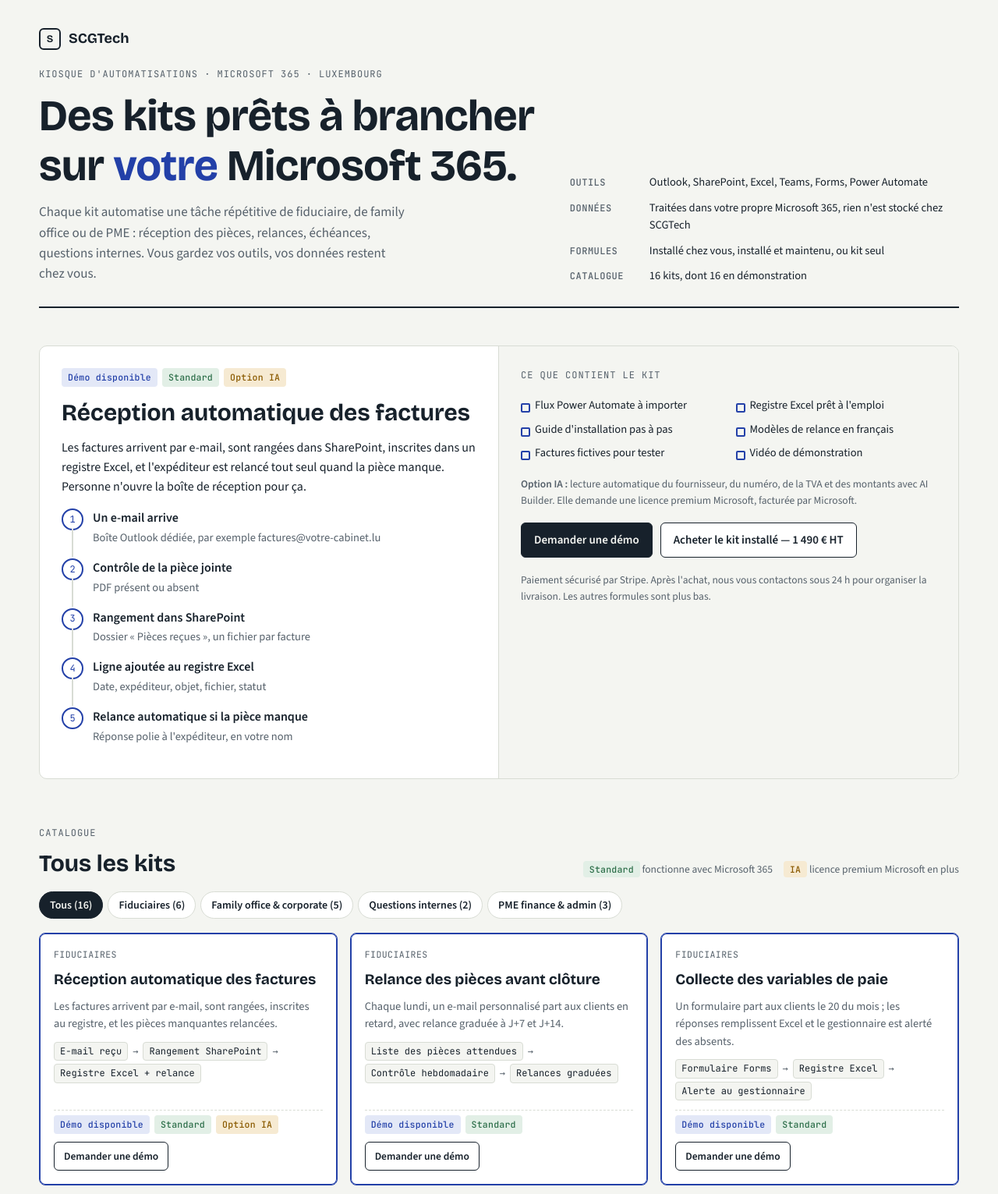
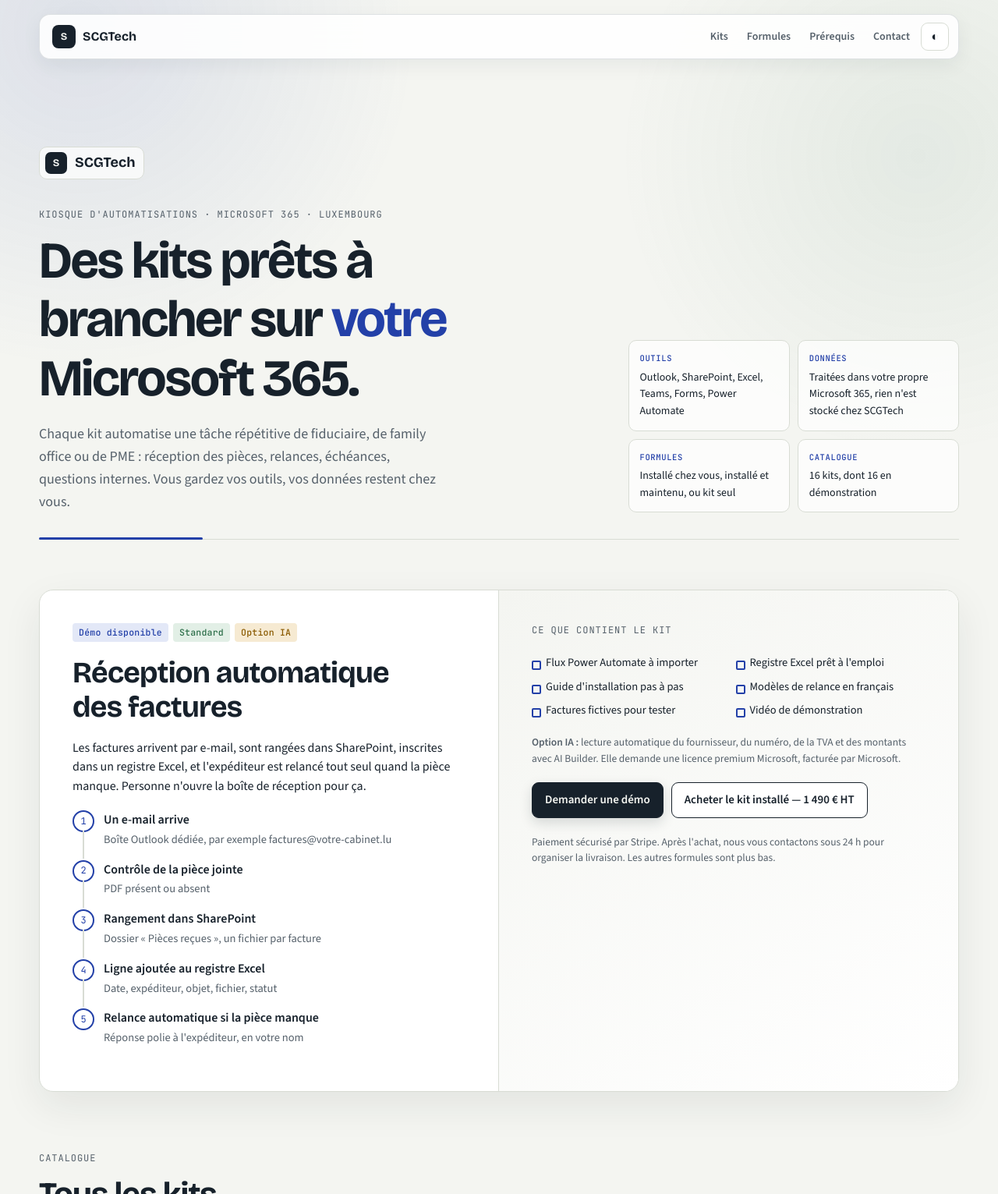
Before and after one commit to eracconseil/kiosque-scgtech, a plain HTML site: page index.html in a window 1280 px wide. Shown: the top 1531 px of the page at 78% size. Drawn offline with nearby package versions, Linux system fonts and the light colour scheme.

Commit message:
Moderniser le design et le layout du Kiosque SCGTech
Publie le catalogue complet depuis index.html, améliore la navigation, la hiérarchie visuelle, les cartes et le responsive, tout en conservant les 16 kits et leurs fonctionnalités.

```diff
--- a/index_2.html
+++ b/index.html
@@ -13,6 +13,8 @@
   --paper:#f4f5f1; --shelf:#ffffff; --ink:#17212b; --muted:#56616b; --rule:#d8dcd4;
   --cobalt:#2340a8; --cobalt-soft:#e3e8f7;
   --std:#2c6e49; --std-soft:#e2efe6; --ia:#8a5a00; --ia-soft:#f6ead2; --wait:#6b7280; --wait-soft:#eceee9;
+  --paper-rgb:244,245,241; --shelf-rgb:255,255,255;
+  --shadow:0 18px 50px rgba(23,33,43,.08); --shadow-soft:0 8px 24px rgba(23,33,43,.06);
   --display:"Bricolage Grotesque","Avenir Next","Segoe UI",Arial,sans-serif;
   --body:"Source Sans 3","Segoe UI",system-ui,-apple-system,Arial,sans-serif;
   --mono:"JetBrains Mono",ui-monospace,Menlo,Consolas,monospace;
@@ -20,36 +22,56 @@
 @media (prefers-color-scheme: dark){:root:not([data-theme="light"]){
   --paper:#12171c; --shelf:#1a2128; --ink:#e7ebee; --muted:#9aa5ae; --rule:#2c353d;
   --cobalt:#8ea4f2; --cobalt-soft:#1f2a4a;
-  --std:#7cc79b; --std-soft:#183325; --ia:#e2b65f; --ia-soft:#3a2d12; --wait:#a3a9b0; --wait-soft:#242b31; color-scheme:dark}}
+  --std:#7cc79b; --std-soft:#183325; --ia:#e2b65f; --ia-soft:#3a2d12; --wait:#a3a9b0; --wait-soft:#242b31;
+  --paper-rgb:18,23,28; --shelf-rgb:26,33,40; --shadow:0 18px 50px rgba(0,0,0,.24); --shadow-soft:0 8px 24px rgba(0,0,0,.18); color-scheme:dark}}
 :root[data-theme="dark"]{
   --paper:#12171c; --shelf:#1a2128; --ink:#e7ebee; --muted:#9aa5ae; --rule:#2c353d;
   --cobalt:#8ea4f2; --cobalt-soft:#1f2a4a;
-  --std:#7cc79b; --std-soft:#183325; --ia:#e2b65f; --ia-soft:#3a2d12; --wait:#a3a9b0; --wait-soft:#242b31; color-scheme:dark}
+  --std:#7cc79b; --std-soft:#183325; --ia:#e2b65f; --ia-soft:#3a2d12; --wait:#a3a9b0; --wait-soft:#242b31;
+  --paper-rgb:18,23,28; --shelf-rgb:26,33,40; --shadow:0 18px 50px rgba(0,0,0,.24); --shadow-soft:0 8px 24px rgba(0,0,0,.18); color-scheme:dark}
+:root[data-theme="light"]{color-scheme:light}
 *{box-sizing:border-box}
-body{background:var(--paper);color:var(--ink);font-family:var(--body);font-size:16px;line-height:1.55;
-  padding-left:max(16px,env(safe-area-inset-left,0px));padding-right:max(16px,env(safe-area-inset-right,0px));padding-block:28px 48px}
-.wrap{max-width:1180px;margin:0 auto;display:flex;flex-direction:column;gap:48px}
+html{scroll-behavior:smooth;scroll-padding-top:100px}
+body{margin:0;background:var(--paper);color:var(--ink);font-family:var(--body);font-size:16px;line-height:1.55;
+  padding-left:max(16px,env(safe-area-inset-left,0px));padding-right:max(16px,env(safe-area-inset-right,0px));padding-block:18px 48px;overflow-x:hidden}
+body::before{content:"";position:fixed;inset:0;z-index:-1;pointer-events:none;background:
+  radial-gradient(circle at 8% 5%,rgba(35,64,168,.11),transparent 27rem),
+  radial-gradient(circle at 92% 25%,rgba(44,110,73,.08),transparent 24rem)}
+.wrap{max-width:1180px;margin:0 auto;display:flex;flex-direction:column;gap:64px}
 a{color:var(--cobalt)}
 h1,h2,h3{font-family:var(--display);text-wrap:balance;margin:0;line-height:1.15}
 .eyebrow{font-family:var(--mono);font-size:12px;letter-spacing:.08em;text-transform:uppercase;color:var(--muted)}
+.skip-link{position:fixed;left:16px;top:10px;z-index:20;transform:translateY(-150%);background:var(--ink);color:var(--paper);padding:8px 12px;border-radius:7px;text-decoration:none;font-weight:600}
+.skip-link:focus{transform:none}
+/* Navigation */
+.site-nav{position:sticky;top:12px;z-index:10;display:flex;align-items:center;justify-content:space-between;gap:18px;padding:10px 12px 10px 16px;border:1px solid rgba(128,138,146,.25);border-radius:14px;background:rgba(var(--shelf-rgb),.88);box-shadow:var(--shadow-soft);backdrop-filter:blur(16px);-webkit-backdrop-filter:blur(16px)}
+.nav-brand{display:flex;align-items:center;gap:9px;color:var(--ink);text-decoration:none;font-family:var(--display);font-weight:700;white-space:nowrap}
+.nav-mark{width:30px;height:30px;border-radius:8px;display:grid;place-items:center;background:var(--ink);color:var(--paper);font-size:13px}
+.nav-links{display:flex;align-items:center;justify-content:flex-end;gap:4px}
+.nav-links a{color:var(--muted);text-decoration:none;font-size:14px;font-weight:600;padding:7px 10px;border-radius:7px}
+.nav-links a:hover{color:var(--ink);background:var(--paper)}
+.theme-toggle{width:36px;height:36px;padding:0;justify-content:center;border-color:var(--rule);border-radius:9px;font-size:16px}
+@media (max-width:760px){.site-nav{overflow-x:auto;justify-content:flex-start}.nav-links{min-width:max-content}.nav-brand{margin-right:auto}.nav-links a{padding-inline:8px}.nav-links a:nth-child(3),.nav-links a:nth-child(4){display:none}}
 /* Hero */
-header.hero{display:grid;grid-template-columns:minmax(0,1.3fr) minmax(0,1fr);gap:32px;align-items:end;border-bottom:2px solid var(--ink);padding-bottom:28px}
+header.hero{display:grid;grid-template-columns:minmax(0,1.25fr) minmax(320px,.75fr);gap:48px;align-items:end;padding:48px 0 34px;border-bottom:1px solid var(--rule);position:relative}
+header.hero::after{content:"";position:absolute;left:0;bottom:-1px;width:clamp(100px,18vw,210px);height:3px;background:var(--cobalt);border-radius:2px}
 @media (max-width:820px){header.hero{grid-template-columns:minmax(0,1fr)}}
-.brand{display:flex;align-items:center;gap:10px;font-family:var(--display);font-weight:700;font-size:18px;margin-bottom:22px}
-.brand span.mark{width:28px;height:28px;border:2px solid var(--ink);border-radius:6px;display:grid;place-items:center;font-size:13px}
-h1{font-size:clamp(34px,5.2vw,56px);font-weight:700;letter-spacing:-.01em}
+.brand{display:inline-flex;align-items:center;gap:10px;font-family:var(--display);font-weight:700;font-size:18px;margin-bottom:24px;padding:6px 10px 6px 7px;border:1px solid var(--rule);border-radius:10px;background:rgba(var(--shelf-rgb),.7)}
+.brand span.mark{width:28px;height:28px;background:var(--ink);color:var(--paper);border-radius:7px;display:grid;place-items:center;font-size:13px}
+h1{font-size:clamp(38px,5.6vw,66px);font-weight:700;letter-spacing:-.035em;max-width:16ch}
 h1 em{font-style:normal;color:var(--cobalt)}
-.lede{color:var(--muted);max-width:56ch;margin:14px 0 0;font-size:17px}
-.facts{display:flex;flex-direction:column;gap:10px;font-size:14.5px}
-.fact{display:grid;grid-template-columns:auto minmax(0,1fr);gap:10px;align-items:baseline}
-.fact b{font-family:var(--mono);font-size:12px;font-weight:500;color:var(--muted);letter-spacing:.04em;text-transform:uppercase;min-width:92px}
+.lede{color:var(--muted);max-width:58ch;margin:18px 0 0;font-size:18px;line-height:1.6}
+.facts{display:grid;grid-template-columns:repeat(2,minmax(0,1fr));gap:10px;font-size:14px}
+.fact{display:flex;flex-direction:column;gap:5px;padding:14px;border:1px solid var(--rule);border-radius:10px;background:rgba(var(--shelf-rgb),.7);min-width:0}
+.fact b{font-family:var(--mono);font-size:10.5px;font-weight:500;color:var(--cobalt);letter-spacing:.06em;text-transform:uppercase}
+@media (max-width:480px){.facts{grid-template-columns:minmax(0,1fr)}header.hero{padding-top:30px;gap:30px}}
 /* Featured kit */
-section.feature{display:grid;grid-template-columns:minmax(0,1fr) minmax(0,1fr);gap:0;background:var(--shelf);border:1px solid var(--rule);border-radius:10px;overflow:hidden}
+section.feature{display:grid;grid-template-columns:minmax(0,1fr) minmax(0,1fr);gap:0;background:var(--shelf);border:1px solid var(--rule);border-radius:18px;overflow:hidden;box-shadow:var(--shadow)}
 @media (max-width:820px){section.feature{grid-template-columns:minmax(0,1fr)}}
-.feature .left{padding:28px;display:flex;flex-direction:column;gap:16px;border-right:1px solid var(--rule);min-width:0}
+.feature .left{padding:clamp(24px,4vw,42px);display:flex;flex-direction:column;gap:18px;border-right:1px solid var(--rule);min-width:0}
 @media (max-width:820px){.feature .left{border-right:0;border-bottom:1px solid var(--rule)}}
-.feature .right{padding:28px;display:flex;flex-direction:column;gap:18px;min-width:0;background:var(--paper)}
-.feature h2{font-size:30px}
+.feature .right{padding:clamp(24px,4vw,42px);display:flex;flex-direction:column;gap:20px;min-width:0;background:linear-gradient(145deg,var(--paper),var(--shelf))}
+.feature h2{font-size:clamp(28px,3vw,38px);letter-spacing:-.02em}
 .feature p{margin:0}
 .circuit{list-style:none;margin:0;padding:0;display:flex;flex-direction:column;gap:0}
 .circuit li{display:grid;grid-template-columns:28px minmax(0,1fr);gap:12px;align-items:start;position:relative;padding-bottom:14px}
@@ -65,41 +87,44 @@
 .b-std{color:var(--std);background:var(--std-soft)} .b-ia{color:var(--ia);background:var(--ia-soft)}
 .b-demo{color:var(--cobalt);background:var(--cobalt-soft)} .b-prep{color:var(--wait);background:var(--wait-soft)}
 .actions{display:flex;flex-wrap:wrap;gap:10px}
-button,.btn{font:inherit;font-weight:600;font-size:15px;border-radius:6px;padding:10px 16px;cursor:pointer;border:1.5px solid var(--ink);background:var(--shelf);color:var(--ink);text-decoration:none;display:inline-flex;align-items:center;gap:8px}
-button.primary,.btn.primary{background:var(--ink);color:var(--paper)}
+button,.btn{font:inherit;font-weight:600;font-size:15px;border-radius:9px;padding:10px 16px;cursor:pointer;border:1.5px solid var(--ink);background:var(--shelf);color:var(--ink);text-decoration:none;display:inline-flex;align-items:center;gap:8px;transition:transform .18s ease,box-shadow .18s ease,background .18s ease}
+button.primary,.btn.primary{background:var(--ink);color:var(--paper);box-shadow:0 6px 16px rgba(23,33,43,.15)}
+button:not(:disabled):hover,.btn:hover{transform:translateY(-1px);box-shadow:0 6px 16px rgba(23,33,43,.1)}
 button:disabled{opacity:.55;cursor:default}
 button:focus-visible,.btn:focus-visible,summary:focus-visible{outline:3px solid var(--cobalt);outline-offset:2px}
 .note{font-size:13.5px;color:var(--muted)}
 /* Catalogue */
 .cat-head{display:flex;flex-wrap:wrap;justify-content:space-between;align-items:end;gap:16px}
-.cat-head h2{font-size:30px}
+.cat-head h2{font-size:clamp(30px,4vw,42px);letter-spacing:-.025em}
 .filters{display:flex;flex-wrap:wrap;gap:6px}
-.chip{font:inherit;font-size:14px;font-weight:600;border-radius:999px;padding:6px 13px;border:1.5px solid var(--rule);background:var(--shelf);color:var(--ink);cursor:pointer}
+.chip{font:inherit;font-size:14px;font-weight:600;border-radius:999px;padding:8px 14px;border:1.5px solid var(--rule);background:rgba(var(--shelf-rgb),.75);color:var(--ink);cursor:pointer}
 .chip[aria-pressed="true"]{border-color:var(--ink);background:var(--ink);color:var(--paper)}
 .legend{display:flex;flex-wrap:wrap;gap:14px;font-size:13.5px;color:var(--muted);align-items:center}
-.grid{display:grid;grid-template-columns:repeat(auto-fill,minmax(300px,1fr));gap:16px}
+.grid{display:grid;grid-template-columns:repeat(auto-fill,minmax(300px,1fr));gap:18px}
 @media (max-width:380px){.grid{grid-template-columns:minmax(0,1fr)}}
-article.kit{background:var(--shelf);border:1px solid var(--rule);border-radius:8px;padding:18px;display:flex;flex-direction:column;gap:12px;min-width:0}
-article.kit.flag{border-color:var(--cobalt);box-shadow:inset 0 0 0 1px var(--cobalt)}
+article.kit{background:var(--shelf);border:1px solid var(--rule);border-radius:14px;padding:20px;display:flex;flex-direction:column;gap:13px;min-width:0;box-shadow:0 1px 0 rgba(23,33,43,.03);position:relative;overflow:hidden}
+article.kit::before{content:"";position:absolute;inset:0 auto 0 0;width:3px;background:var(--rule);transition:background .18s ease}
+article.kit.flag{border-color:color-mix(in srgb,var(--cobalt) 50%,var(--rule));box-shadow:var(--shadow-soft)}
+article.kit.flag::before{background:var(--cobalt)}
 .kit .top{display:flex;justify-content:space-between;gap:10px;align-items:start}
 .kit .seg{font-family:var(--mono);font-size:11.5px;color:var(--muted);letter-spacing:.04em;text-transform:uppercase}
-.kit h3{font-size:19px;font-weight:700}
+.kit h3{font-size:21px;font-weight:700;letter-spacing:-.01em}
 .kit p{margin:0;font-size:14.5px;color:var(--muted)}
 .flow{display:flex;flex-wrap:wrap;align-items:center;gap:4px 6px;font-family:var(--mono);font-size:12px}
-.flow span{border:1px solid var(--rule);border-radius:4px;padding:2px 7px;background:var(--paper)}
+.flow span{border:1px solid var(--rule);border-radius:6px;padding:3px 7px;background:var(--paper)}
 .flow i{font-style:normal;color:var(--muted)}
 .kit .foot{margin-top:auto;display:flex;justify-content:space-between;align-items:center;gap:10px;flex-wrap:wrap;padding-top:6px;border-top:1px dashed var(--rule)}
 .kit .foot button{font-size:13.5px;padding:7px 12px}
 .empty{color:var(--muted);padding:20px 0}
 /* Offres */
-.offers{display:grid;grid-template-columns:repeat(3,minmax(0,1fr));gap:16px}
+.offers{display:grid;grid-template-columns:repeat(3,minmax(0,1fr));gap:18px}
 @media (max-width:820px){.offers{grid-template-columns:minmax(0,1fr)}}
-.offer{border-top:4px solid var(--ink);background:var(--shelf);padding:20px;display:flex;flex-direction:column;gap:10px;min-width:0}
-.offer.mid{border-top-color:var(--cobalt)}
+.offer{border:1px solid var(--rule);border-top:4px solid var(--ink);border-radius:0 0 14px 14px;background:var(--shelf);padding:24px;display:flex;flex-direction:column;gap:11px;min-width:0;box-shadow:var(--shadow-soft)}
+.offer.mid{border-top-color:var(--cobalt);transform:translateY(-8px)}
 .offer h3{font-size:21px}
 .offer .price{font-family:var(--mono);font-size:13.5px;color:var(--muted)}
 .offer ul{margin:0;padding-left:18px;font-size:14.5px}
-.offer.mid{box-shadow:inset 0 0 0 1.5px var(--cobalt)}
+.offer.mid{box-shadow:inset 0 0 0 1px var(--cobalt),var(--shadow)}
 .why{border-left:3px solid var(--cobalt);padding:4px 0 4px 18px;max-width:72ch}
 .why h3{font-size:19px;margin-bottom:6px}
 .why p{margin:0;color:var(--muted);font-size:15px}
@@ -110,21 +135,37 @@
 .req{margin:0;padding:0;list-style:none;display:flex;flex-direction:column;gap:12px;font-size:15px}
 .req li{display:grid;grid-template-columns:auto minmax(0,1fr);gap:12px}
 .req li b{font-family:var(--mono);font-size:12px;font-weight:500;padding-top:3px;color:var(--cobalt)}
-.contact{background:var(--ink);color:var(--paper);border-radius:10px;padding:24px;display:flex;flex-direction:column;gap:14px}
+.contact{background:var(--ink);color:var(--paper);border-radius:16px;padding:clamp(24px,4vw,36px);display:flex;flex-direction:column;gap:14px;box-shadow:var(--shadow)}
 .contact h2{color:var(--paper)}
 .contact p{margin:0;opacity:.85}
 .mail{font-family:var(--mono);font-size:17px;user-select:all;word-break:break-all}
 .contact button{border-color:var(--paper);background:transparent;color:var(--paper)}
 .contact button.primary{background:var(--paper);color:var(--ink)}
-footer{border-top:1px solid var(--rule);padding-top:16px;font-size:13px;color:var(--muted);display:flex;flex-wrap:wrap;gap:8px 24px;justify-content:space-between}
-.toast{position:fixed;left:50%;transform:translateX(-50%);bottom:calc(20px + env(safe-area-inset-bottom,0px));background:var(--ink);color:var(--paper);padding:10px 16px;border-radius:6px;font-size:14px;max-width:calc(100% - 32px)}
-@media (prefers-reduced-motion:no-preference){article.kit{transition:border-color .15s}article.kit:hover{border-color:var(--muted)}}
+footer{border-top:1px solid var(--rule);padding-top:20px;font-size:13px;color:var(--muted);display:flex;flex-wrap:wrap;gap:10px 24px;justify-content:space-between;align-items:center}
+.deerflow{color:inherit;text-decoration:none;opacity:.65;font-family:var(--mono);font-size:11px}.deerflow:hover{opacity:1}
+.toast{position:fixed;left:50%;transform:translateX(-50%);bottom:calc(20px + env(safe-area-inset-bottom,0px));z-index:30;background:var(--ink);color:var(--paper);padding:11px 16px;border-radius:9px;font-size:14px;max-width:calc(100% - 32px);box-shadow:var(--shadow)}
+@media (max-width:820px){.offer.mid{transform:none}.wrap{gap:52px}}
+@media (prefers-reduced-motion:no-preference){article.kit{transition:transform .2s ease,border-color .2s ease,box-shadow .2s ease}article.kit:hover{transform:translateY(-3px);border-color:var(--muted);box-shadow:var(--shadow-soft)}.hero>div{animation:reveal .55s ease both}.hero>div+div{animation-delay:.09s}@keyframes reveal{from{opacity:0;transform:translateY(12px)}to{opacity:1;transform:none}}}
+@media (prefers-reduced-motion:reduce){html{scroll-behavior:auto}button,.btn{transition:none}}
 </style>
 </head>
 <body>
 
+<a class="skip-link" href="#contenu">Aller au contenu</a>
 <div class="wrap">
-  <header class="hero">
+  <nav class="site-nav" aria-label="Navigation principale">
+    <a class="nav-brand" href="#accueil"><span class="nav-mark">S</span>SCGTech</a>
+    <div class="nav-links">
+      <a href="#catalogue">Kits</a>
+      <a href="#formules">Formules</a>
+      <a href="#prerequis">Prérequis</a>
+      <a href="#contact">Contact</a>
+      <button class="theme-toggle" id="themeToggle" type="button" aria-label="Changer de thème" title="Changer de thème">◐</button>
+    </div>
+  </nav>
+
+  <main id="contenu" style="display:contents">
+  <header class="hero" id="accueil">
     <div>
       <div class="brand"><span class="mark">S</span>SCGTech</div>
       <p class="eyebrow">Kiosque d'automatisations · Microsoft 365 · Luxembourg</p>
@@ -171,7 +212,7 @@
     </div>
   </section>
 
-  <section aria-labelledby="catTitle" style="display:flex;flex-direction:column;gap:18px">
+  <section id="catalogue" aria-labelledby="catTitle" style="display:flex;flex-direction:column;gap:18px">
     <div class="cat-head">
       <div>
         <p class="eyebrow">Catalogue</p>
@@ -187,7 +228,7 @@
     <p class="empty" id="empty" hidden>Aucun kit dans cette catégorie pour l'instant.</p>
   </section>
 
-  <section aria-labelledby="offTitle" style="display:flex;flex-direction:column;gap:18px">
+  <section id="formules" aria-labelledby="offTitle" style="display:flex;flex-direction:column;gap:18px">
     <div><p class="eyebrow">Formules</p><h2 id="offTitle" style="font-size:30px">Trois façons d'utiliser un kit</h2><p class="note">Prix du kit « Réception automatique des factures », hors TVA (17 % en sus).</p></div>
     <div class="offers">
       <div class="offer"><h3>Kit seul</h3><p class="price">390 € HT · paiement unique</p><ul><li>Fichiers et flux à importer</li><li>Guide et vidéo d'installation</li><li>Pour les équipes qui ont un informaticien</li></ul><button data-buy="reception_kit" style="margin-top:auto">Acheter — 390 €</button></div>
@@ -200,7 +241,7 @@
     </div>
   </section>
 
-  <section class="two">
+  <section class="two" id="prerequis">
     <div>
       <p class="eyebrow">Avant de commander</p>
       <h2>Ce qu'il vous faut</h2>
@@ -211,7 +252,7 @@
         <li><b>04</b><span><strong>Un accord de sous-traitance RGPD</strong> signé avec SCGTech pour les formules avec installation.</span></li>
       </ul>
     </div>
-    <div class="contact">
+    <div class="contact" id="contact">
       <p class="eyebrow" style="color:inherit;opacity:.7">Contact</p>
       <h2>Parlons de votre cabinet</h2>
       <p>Une démo de 15 minutes sur la tâche qui vous coûte le plus de temps. Écrivez à :</p>
@@ -222,13 +263,15 @@
       <p class="note" style="color:inherit;opacity:.75">Christian — SCGTech, Luxembourg</p>
     </div>
   </section>
+  </main>
 
   <footer>
     <span>SCGTech · Automatisations Microsoft 365 pour fiduciaires, family offices et PME</span>
     <span>Microsoft 365, Power Automate et Copilot Studio sont des marques de Microsoft.</span>
+    <a class="deerflow" href="https://deerflow.tech" target="_blank" rel="noopener">Created by Deerflow</a>
   </footer>
 </div>
-<div class="toast" id="toast" hidden></div>
+<div class="toast" id="toast" role="status" aria-live="polite" hidden></div>
 
 <script>
 /* Liens de paiement : remplir quand chaque kit est en vente (Lemon Squeezy, Paddle, Gumroad…). Vide = vente pas encore ouverte. */
@@ -261,6 +304,18 @@
 const $ = s => document.querySelector(s);
 let filter = "all";
 try { const f = localStorage.getItem("kiosque-filter"); if (f && (f==="all" || SEGMENTS[f])) filter = f; } catch(e) {}
+
+const themeToggle = $("#themeToggle");
+try {
+  const savedTheme = localStorage.getItem("kiosque-theme");
+  if (savedTheme === "light" || savedTheme === "dark") document.documentElement.dataset.theme = savedTheme;
+} catch(e) {}
+themeToggle.addEventListener("click",()=>{
+  const current = document.documentElement.dataset.theme || (matchMedia("(prefers-color-scheme: dark)").matches ? "dark" : "light");
+  const next = current === "dark" ? "light" : "dark";
+  document.documentElement.dataset.theme = next;
+  try { localStorage.setItem("kiosque-theme",next); } catch(e) {}
+});
 
 function badges(k){
   let h = k.status==="demo" ? '<span class="badge b-demo">Démo disponible</span>' : '<span class="badge b-prep">En préparation</span>';
```
